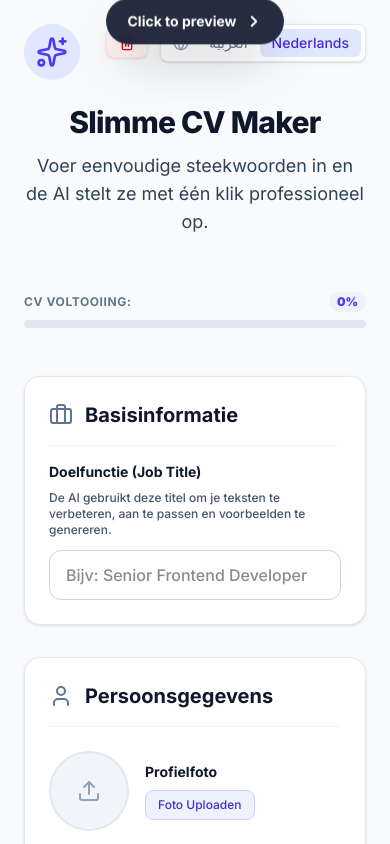
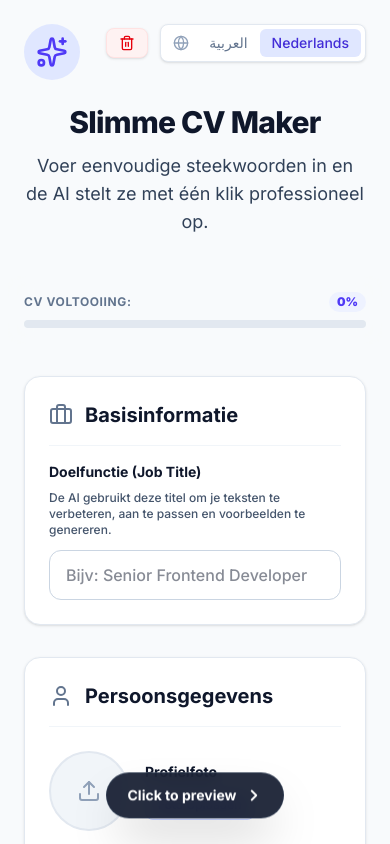
Before and after one commit to abdusari397-hue/ai-cv-builder, a Next.js app: page / in a window 390 px wide. Built offline with nearby package versions, Linux system fonts and the light colour scheme.

Commit message:
fix: refactor layout to reliably anchor mobile navigation buttons to the bottom of the screen

```diff
--- a/src/app/page.tsx
+++ b/src/app/page.tsx
@@ -175,17 +175,16 @@ export default function Home() {
       <div className="flex w-full h-full overflow-x-auto snap-x snap-mandatory scroll-smooth [scrollbar-width:none] [-ms-overflow-style:none] [&::-webkit-scrollbar]:hidden">
 
         {/* Left Form Area */}
-        <div id="form-area" className="w-full shrink-0 snap-center lg:w-1/2 h-full overflow-y-auto p-6 md:p-10 lg:px-10 pb-24 relative">
-
-          {/* Mobile Swipe Indicator (Sticks to bottom of viewport) */}
-          <div className="lg:hidden sticky bottom-6 z-50 h-0 overflow-visible flex justify-center pointer-events-none w-full">
-            <div className="transform -translate-y-full pb-6">
+        <div id="form-area" className="w-full shrink-0 snap-center lg:w-1/2 h-full relative">
+          {/* Mobile Swipe Indicator */}
+          <div className="lg:hidden absolute bottom-6 z-50 flex justify-center pointer-events-none w-full">
             <a href="#preview-area" className="pointer-events-auto bg-slate-900/90 backdrop-blur text-white px-5 py-3 rounded-full text-sm font-bold flex items-center gap-2 shadow-2xl hover:bg-slate-800 transition-all animate-bounce cursor-pointer border border-slate-700/50">
               <span>{language === 'ar' ? 'انقر للمعاينة' : 'Click to preview'}</span>
               <svg width="18" height="18" viewBox="0 0 24 24" fill="none" stroke="currentColor" strokeWidth="2.5" strokeLinecap="round" strokeLinejoin="round" className={language === 'ar' ? 'rotate-180' : ''}><path d="m9 18 6-6-6-6"/></svg>
             </a>
           </div>
-          </div>
+
+          <div className="w-full h-full overflow-y-auto p-6 md:p-10 lg:px-10 pb-24 custom-scrollbar">
 
           <header className={`mb-10 text-center ${language === 'ar' ? 'lg:text-right' : 'lg:text-left'}`}>
           <div className="flex justify-between items-start mb-6">
@@ -387,19 +386,21 @@ export default function Home() {
           <p>جميع الحقوق محفوظة لـ abdulbaki alsari &copy; {new Date().getFullYear()}</p>
         </footer>
         </div>
+      </div>
 
       {/* Right Preview Area */}
-      <div id="preview-area" className="w-full shrink-0 snap-center lg:w-1/2 h-full overflow-y-auto bg-slate-200 lg:bg-white border-s border-slate-200 relative pb-20 lg:pb-0">
+      <div id="preview-area" className="w-full shrink-0 snap-center lg:w-1/2 h-full bg-slate-200 lg:bg-white border-s border-slate-200 relative">
           {/* Mobile Swipe Indicator (Back) */}
-          <div className="lg:hidden sticky bottom-6 z-50 h-0 overflow-visible flex justify-center pointer-events-none w-full">
-            <div className="transform -translate-y-full pb-6">
+          <div className="lg:hidden absolute bottom-6 z-50 flex justify-center pointer-events-none w-full">
             <a href="#form-area" className="pointer-events-auto bg-indigo-600/90 hover:bg-indigo-700 backdrop-blur text-white px-5 py-3 rounded-full text-sm font-bold flex items-center gap-2 shadow-2xl cursor-pointer transition-all border border-indigo-500/50">
               <svg width="18" height="18" viewBox="0 0 24 24" fill="none" stroke="currentColor" strokeWidth="2.5" strokeLinecap="round" strokeLinejoin="round" className={language === 'ar' ? '' : 'rotate-180'}><path d="m15 18-6-6 6-6"/></svg>
               <span>{language === 'ar' ? 'انقر للتعديل' : 'Click to edit'}</span>
             </a>
           </div>
+
+        <div className="w-full h-full overflow-y-auto pb-20 lg:pb-0 custom-scrollbar">
+          <CVPreview />
         </div>
-        <CVPreview />
       </div>
     </div>
 
```
Lines whose indentation alone changed are shown as unchanged.
